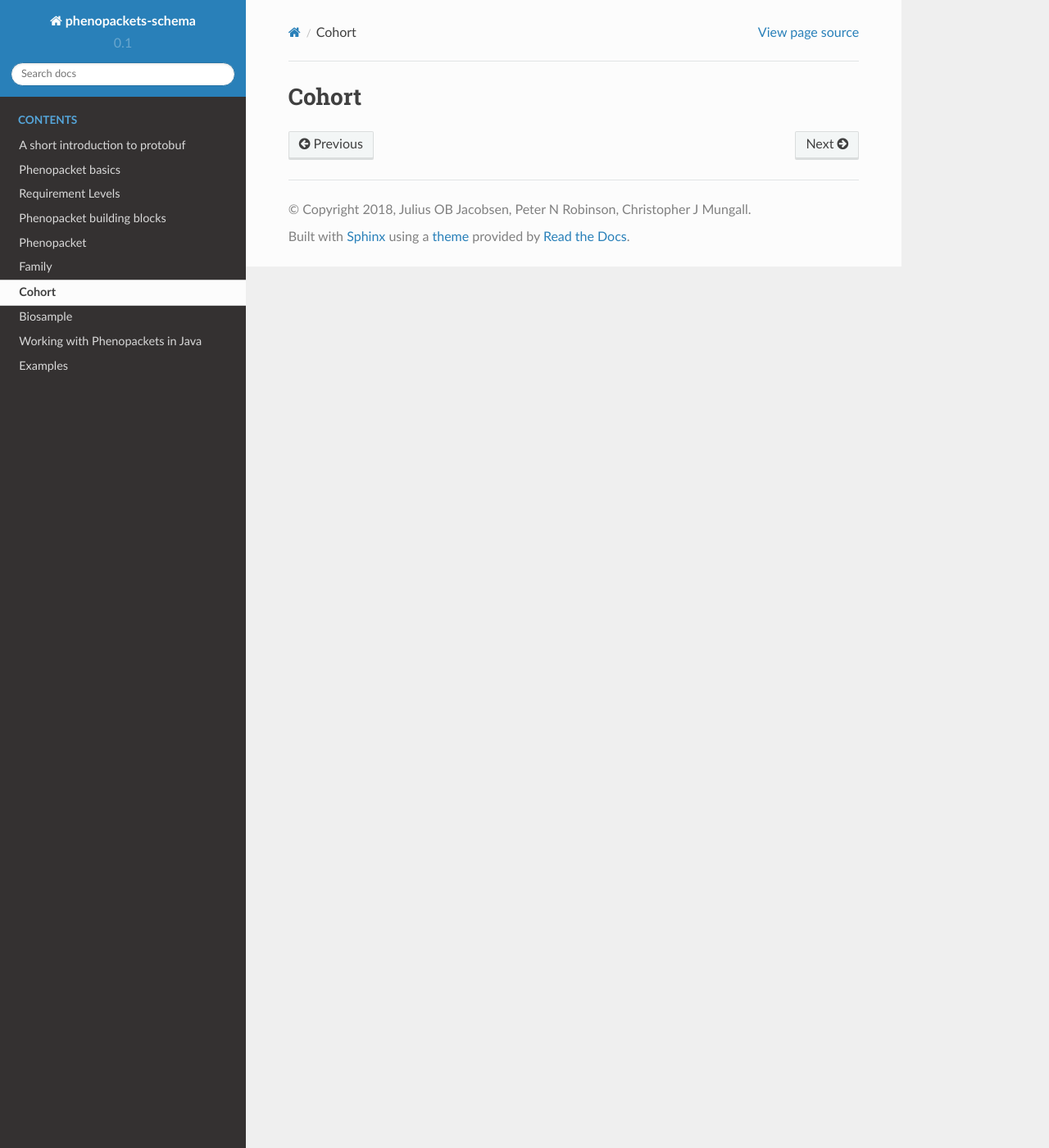
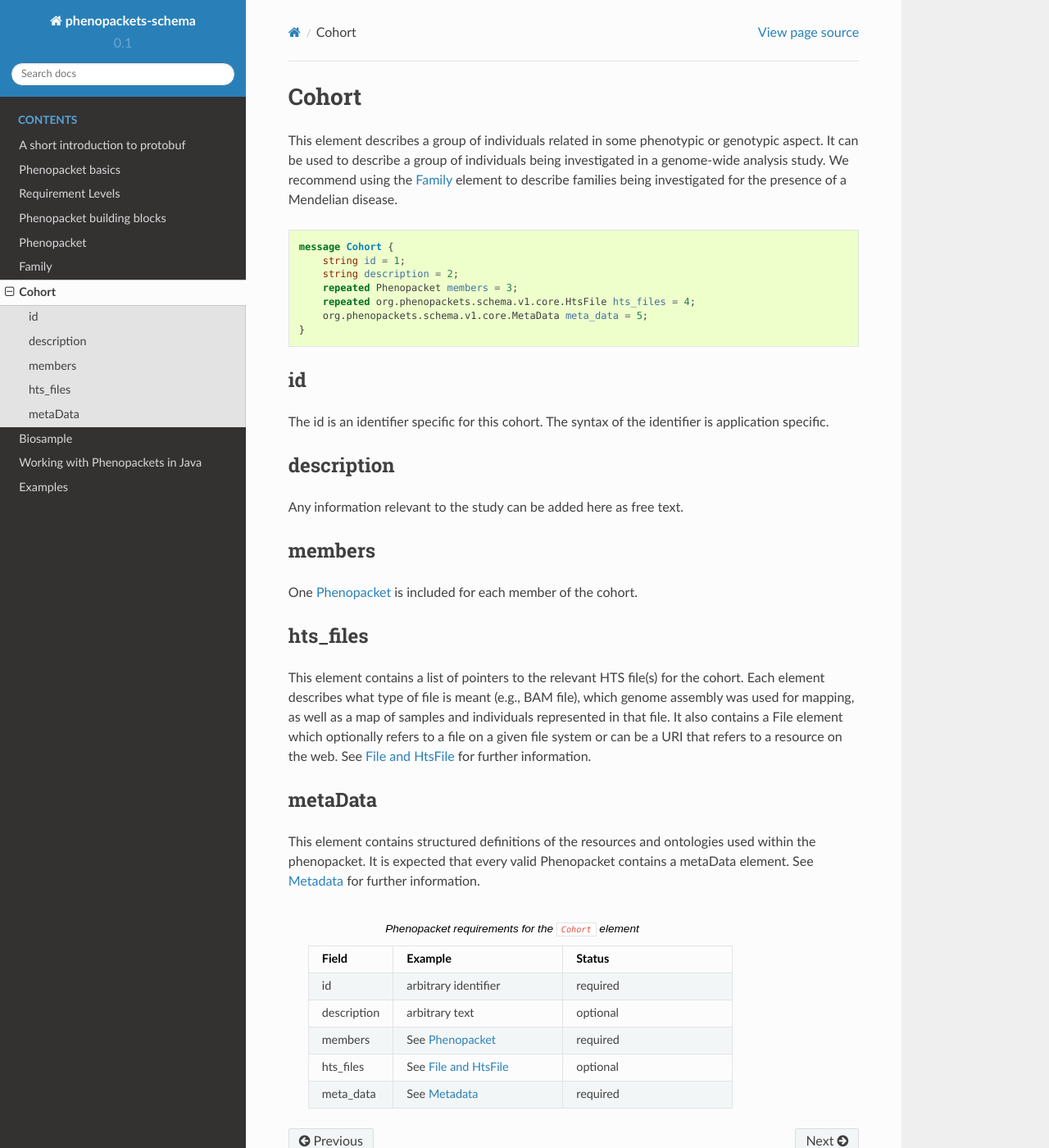
Before and after one commit to phenopackets/phenopacket-schema, a Sphinx documentation site: the page built from docs/cohort.rst, in a window 1280 px wide and 1400 px high. Shown: the whole window at 82% size. Built offline with Sphinx 7.4.7 and the Read the Docs theme 2.0.0, drawn with Linux system fonts in a browser that asks for light colours.

Commit message:
adding documentation for cohort

```diff
--- a/docs/cohort.rst
+++ b/docs/cohort.rst
@@ -3,3 +3,76 @@
 ======
 Cohort
 ======
+
+
+This element describes a group of individuals related in some phenotypic or genotypic aspect. It can be used to describe
+a group of individuals being investigated in a genome-wide analysis study. We recommend using the :ref:`rstfamily` element
+to describe families being investigated for the presence of a Mendelian disease.
+
+
+
+
+.. code:: proto
+
+    message Cohort {
+        string id = 1;
+        string description = 2;
+        repeated Phenopacket members = 3;
+        repeated org.phenopackets.schema.v1.core.HtsFile hts_files = 4;
+        org.phenopackets.schema.v1.core.MetaData meta_data = 5;
+    }
+
+id
+~~
+The id is an identifier specific for this cohort. The syntax of the identifier is application specific.
+
+description
+~~~~~~~~~~~
+Any information relevant to the study can be added here as free text.
+
+members
+~~~~~~~
+One :ref:`phenopacket` is included for each member of the cohort.
+
+
+hts_files
+~~~~~~~~~
+This element contains a list of pointers to the relevant HTS file(s) for the cohort. Each element
+describes what type of file is meant (e.g., BAM file), which genome assembly was used for mapping,
+as well as a map of samples and individuals represented in that file. It also contains a
+File element which optionally refers to a file on a given file system or can be a URI that
+refers to a resource on the web. See :ref:`rstfile` for further information.
+
+
+metaData
+~~~~~~~~
+This element contains structured definitions of the resources and ontologies used within the phenopacket.
+It is expected that every valid Phenopacket contains a metaData element.
+See :ref:`rstmetadata` for further information.
+
+
+
+
+
+ .. list-table:: Phenopacket requirements for the ``Cohort`` element
+   :widths: 25 50 50
+   :header-rows: 1
+
+   * - Field
+     - Example
+     - Status
+   * - id
+     - arbitrary identifier
+     - required
+   * - description
+     - arbitrary text
+     - optional
+   * - members
+     - See :ref:`rstphenopacket`
+     - required
+   * - hts_files
+     - See :ref:`rstfile`
+     - optional
+   * - meta_data
+     - See :ref:`rstmetadata`
+     - required
```
Also changed, not shown: 1 other file.
